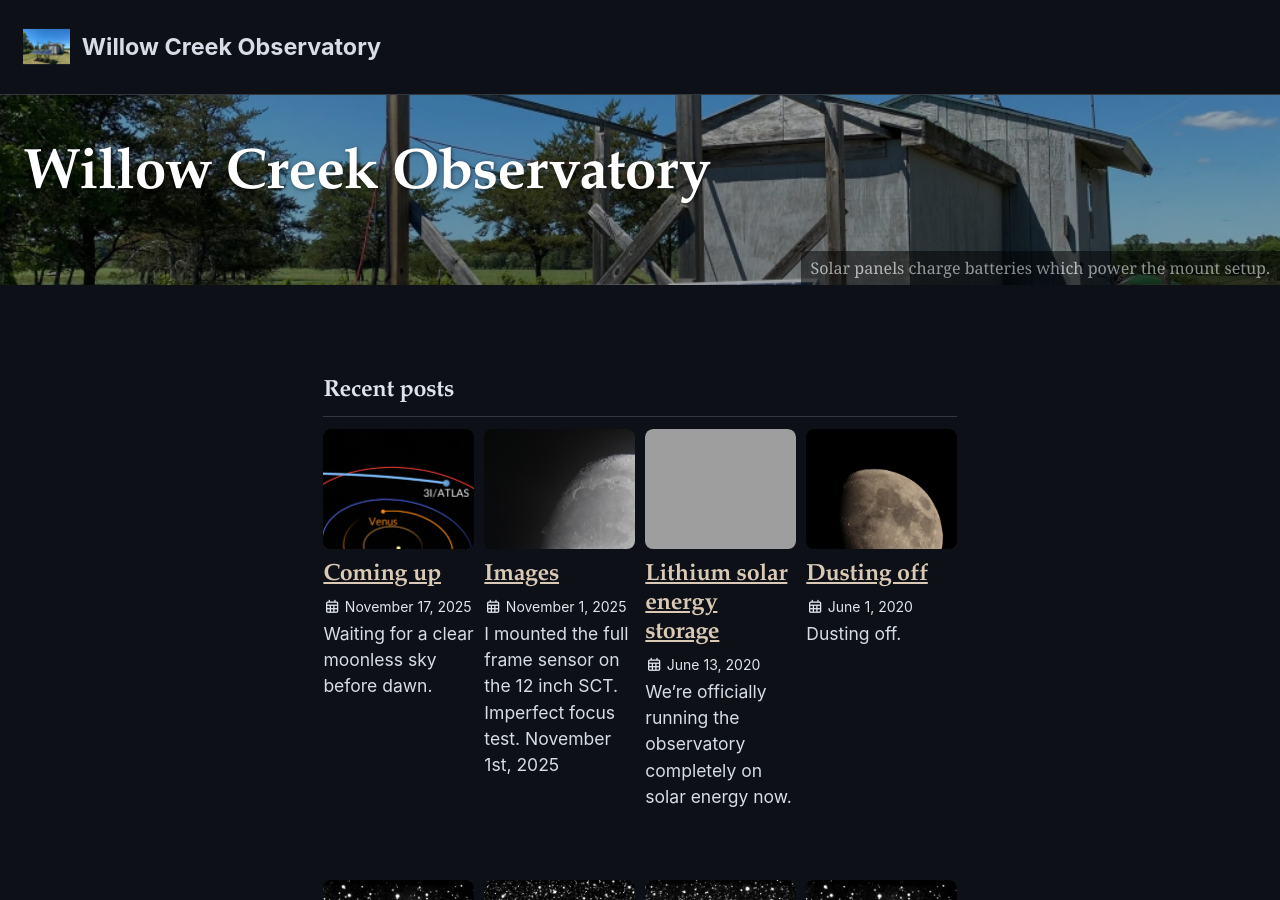
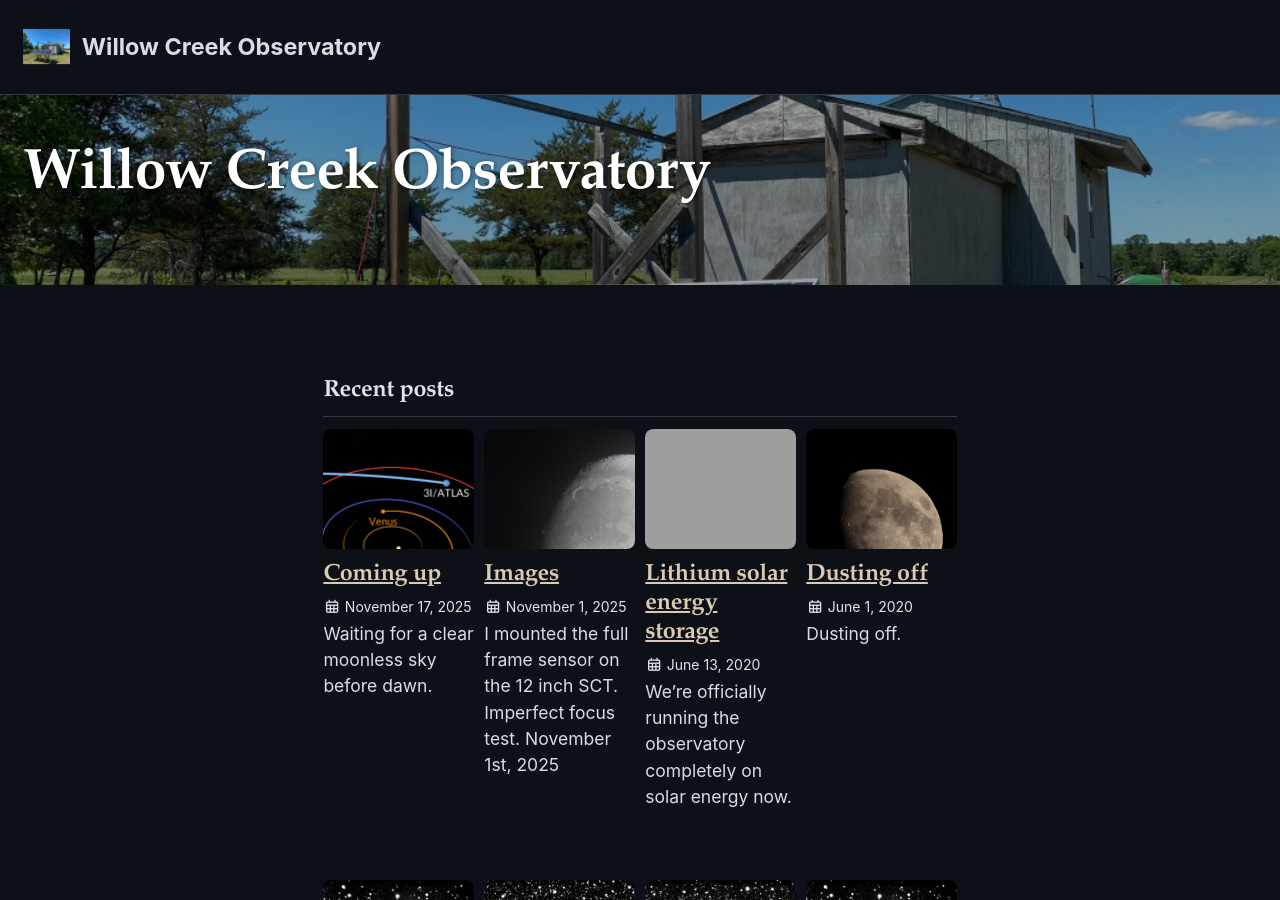
Before and after one commit to ethos101/ethos101.github.io, a Jekyll site: the page built from index.md, in a window 1280 px wide and 900 px high. Built offline with Jekyll 4.4.1, drawn with Linux system fonts in a browser that asks for light colours; cached includes are drawn as plain includes; grey boxes are pictures that could not be loaded.

Commit message:
Remove home hero caption

```diff
--- a/index.md
+++ b/index.md
@@ -4,5 +4,4 @@ entries_layout: grid
 header:
   overlay_image: /images/img_8396.webp
   overlay_filter: 0.35
-  caption: "Solar panels charge batteries which power the mount setup."
 ---
```
